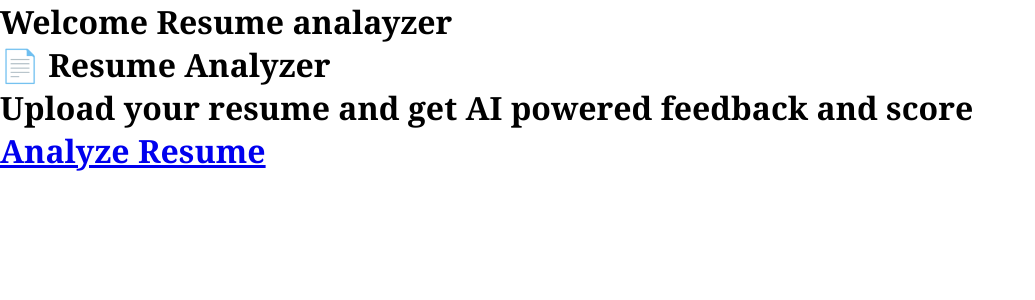
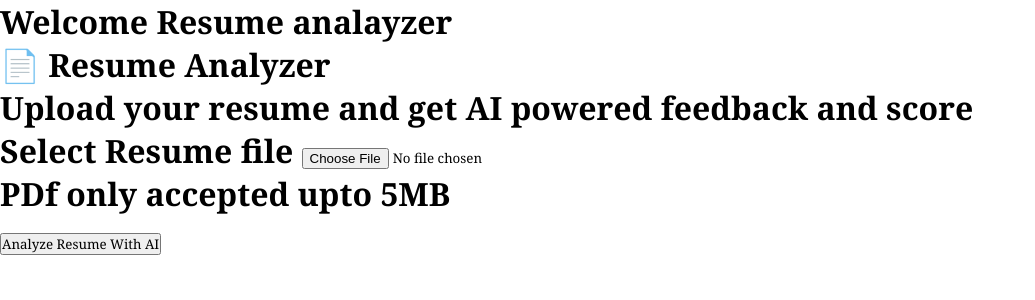
Before and after one commit to triveni-gavathe/job-automation, a Django app: page /resume_analyzer/ in a window 1280 px wide. Shown: the part 80-380 px from the top of the page, without its empty margins (0-1035 px from the left). Run offline with Django 5.2, Linux system fonts and the light colour scheme.

Commit message:
changes added

````diff
--- a/myresumeanalyzer/myresumeanalyzer/settings.py
+++ b/myresumeanalyzer/myresumeanalyzer/settings.py
@@ -12,6 +12,7 @@ https://docs.djangoproject.com/en/6.0/ref/settings/
 
 from pathlib import Path
 import os
+from decouple import config
 # Build paths inside the project like this: BASE_DIR / 'subdir'.
 BASE_DIR = Path(__file__).resolve().parent.parent
 
--- a/myresumeanalyzer/resumeAnalyzer/gemini_helper.py
+++ b/myresumeanalyzer/resumeAnalyzer/gemini_helper.py
@@ -2,7 +2,7 @@ from google import genai
 from django.conf import settings
 client=genai.Client(api_key=settings.GEMINI_API_KEY)
 
-def analye_resume(resume_text):
+def analyze_resume(resume_text):
     prompt=f"""
     you are an expert HR recuriter and resume coach
     analyze the following resume and respond only in json format
@@ -43,4 +43,4 @@ def match_resume_jd(resume_text,jd_text):
         model="gemini-2.0-flash-lite",
         contents=prompt
     )
-    return resume_text
+    return response.text
--- a/myresumeanalyzer/resumeAnalyzer/templates/resume_analyzer.html
+++ b/myresumeanalyzer/resumeAnalyzer/templates/resume_analyzer.html
@@ -6,6 +6,32 @@
 <div class="card_container">
                     <h4>📄 Resume Analyzer</h4>
                     <p>Upload your resume and get AI powered feedback and score</p>
-                    <a href="#" class="btn btn-primary">Analyze Resume</a>
+
                 </div>
+
+
+                <form action="" method="post">
+                    {% csrf_token %}
+                    <div>
+                        <label for="file">Select Resume file </label>
+                        <input type="file" id="file" name="file"  required accept=".pdf">
+                        <p>PDf only accepted upto 5MB</p>
+                        <button type="submit">Analyze Resume With AI </button>
+                    </div>
+                </form>
+
+                {% if user_resumes %}
+                    <h2>Your Uploaded Resumes</h2>
+                    <div>
+                        {% for r in user_resumes %}
+                            <div class="resume_card">
+                                <h3>{{ r.original_filename }}</h3>
+                                <p>Uploaded on: {{ r.uploaded_at|date:"M d, Y" }}</p>
+                                <span> score:{{ r.score}}/100</span>
+                                <a href="{% url 'resume_result' r.id %}">View Analysis Result</a>
+
+                            </div>
+                        {% endfor %}
+                    </div>
+                {% endif %}
 {% endblock %}
--- a/myresumeanalyzer/resumeAnalyzer/urls.py
+++ b/myresumeanalyzer/resumeAnalyzer/urls.py
@@ -2,16 +2,20 @@ from django.urls import path
 from .views import *
 
 urlpatterns=[
-    path('',home,name='home'),
-    path('resume_analyzer/',resume_analyzer,name='resume_analyzer'),
-    path('login_/',login_ ,name='login_'),
-    path('register/',register ,name='register'),
-    path('profile/',profile ,name='profile'),
-    path('logout_/', logout_,name='logout_'),
-    path('contact/',contact,name='contact'),
-    path('job_tracker/',job_tracker,name='job_tracker'),
-    path('forget_pasw/',forget_pasw,name='forget_pasw'),
-    path('verify_otp/',verify_otp,name='verify_otp'),
-    path('new_pasw/',new_pasw,name='new_pasw'),
+    path('',home,name='home'), #home page
+    path('resume_analyzer/',resume_analyzer,name='resume_analyzer'), #resume analyzer page
+    path('login_/',login_ ,name='login_'),#login page
+    path('register/',register ,name='register'), #register page
+    path('profile/',profile ,name='profile'), #profile page
+    path('logout_/', logout_,name='logout_'), #logout page
+    path('contact/',contact,name='contact'),  #contact page
+    path('job_tracker/',job_tracker,name='job_tracker'), #job tracker page
+    path('forget_pasw/',forget_pasw,name='forget_pasw'), #forget password page
+    path('verify_otp/',verify_otp,name='verify_otp'), #verify otp page
+    path('new_pasw/',new_pasw,name='new_pasw'), #new password page
+    path('test_email/',test_email,name='test_email'), #test email sending
+    path('upload_resume/',upload_resume,name='resume_analyzer') ,#upload resume page
+    path('resume_result/<int:pk>/',resume_result,name='resume_result') ,  #resume result page
+
 
 ]
--- a/myresumeanalyzer/resumeAnalyzer/views.py
+++ b/myresumeanalyzer/resumeAnalyzer/views.py
@@ -1,12 +1,16 @@
+import PyPDF2
 from django.shortcuts import render,redirect
 from django.contrib.auth import authenticate,login,logout
 from django.contrib.auth.models import User
 from django.contrib.auth.decorators import login_required
 from django.contrib import messages
 from django.core.mail import send_mail
-from .models import OTP
+from .models import OTP,Resume,JobMatchAnalysis
 import random
+import json
+from .gemini_helper import match_resume_jd,analyze_resume
 from  django.http import HttpResponse
+from PyPDF2 import PdfReader
 
 # Create your views here.
 @login_required
@@ -191,3 +195,92 @@ def new_pasw(request):
 
 def test_email(request):
     return HttpResponse("working")
+
+# -----------------------------------------this part form the resume part --------------------------------------------------------------------
+@login_required
+def upload_resume(request):
+    if request.method=='POST':
+        if 'resume_file' not in request.FILES:
+            messages.error(request,'please select the pdf file ')
+            return render(request,'resume_analyzer.html')
+        file=request.FILES['resume_file']
+        if not file.name.endwith('.pdf'):
+            messages.error(request,'only PDF FILE allowed')
+            return render(request,'resume_analyzer.html')
+        if file.size > 5*1024*1024:
+            messages.error(request,'File size must be under 5MB')
+            return render(request,'resume_analyzer.html')
+        #extract text from pdf
+        try:
+            pdf_reader=PyPDF2.PdfReader(file)
+            extracted_text=''
+            for  page in pdf_reader.pages:
+                extracted_text+=page.extract_text()
+        except Exception as e:
+            messages.error(request,f'failed to extract text from pdf:{str(e)}')
+            return render(request,'resume_analyzer.html')
+        #analyze resume with gemini
+        if not extracted_text.strip():
+            messages.error(request,'could not read PDF content. please try another file.')
+            return render(request,'resume_analyzer.html')
+        #save the resume the database
+        resume=Resume.objects.create(
+            user=request.user,
+            file=file,
+            extracted_text=extracted_text
+
+        )
+        #analyze resume with gemini
+        try:
+            ai_response= analyze_resume(extracted_text)
+            #clean response
+            ai_response=ai_response.strip()
+            if ai_response.startwith('```'):
+                ai_response=ai_response.split('\n',1)[1]
+            if ai_response.endwith('```'):
+                ai_response=ai_response.rsplit('\n',1)[0]
+            analysis_data=json.loads(ai_response)
+            resume.score=analysis_data.get('score',0)
+            resume.analysis=ai_response
+            resume.save()
+            return redirect('resume_result',pk=resume.pk)
+        except Exception as e:
+            messages.error(request,f'failed to analyze resume:{str(e)}')
+            return render(request,'resume_analyzer.html')
+    user_resumes=Resume.objects.filter(user=request.user).order_by('uploaded_at')
+    return render(request,'resume_analyzer.html',{'resumes':user_resumes})
+
+
+#resume result
+@login_required
+def resume_result(request,pk):
+    try:
+        resume=Resume.objects.get(pk=pk,User=request.user)
+        analysis_data=json.loads('resume.analysis')
+    except Exception as e:
+        messages.error(request,'resume not found')
+        return redirect('resume_analayzer')
+    ###jD match logic
+    jd_match=None
+    if request.method=='POST':
+        jd_text=request.post.get('jd_text', '')
+        if jd_text:
+            try:
+                match_response=match_resume_jd(resume.extracted_text, jd_text)
+                if match_response.startwith('```'):
+                    match_response=match_response.split('\n',1)[1]
+                if match_response.endwith('```'):
+                    match_response=match_response.rsplit('```', 1)[0]
+                jd_match=json.loads(match_response)
+                JobMatchAnalysis.objects.create(
+                    resume=resume,
+                    job_description=jd_text,
+                    match_score=jd_match.get('match_score',0),
+
+                    missing_skils=str(jd_match.get('missing_skills',[])),
+                )
+            except Exception as e:
+                messages.error(request,f'failed to match resume with JD:{str(e)}')
+    return render(request,'resueme_result.html',{'resume':resume,
+                                                 'analysis':analysis_data,
+                                                 'jd_match':jd_match})
````
Also changed, not shown: myresumeanalyzer/resumeAnalyzer/templates/resume_result.html (added, +69 -0 lines), myresumeanalyzer/resumeAnalyzer/migrations/0003_jobmatchanalysis.py (added).
